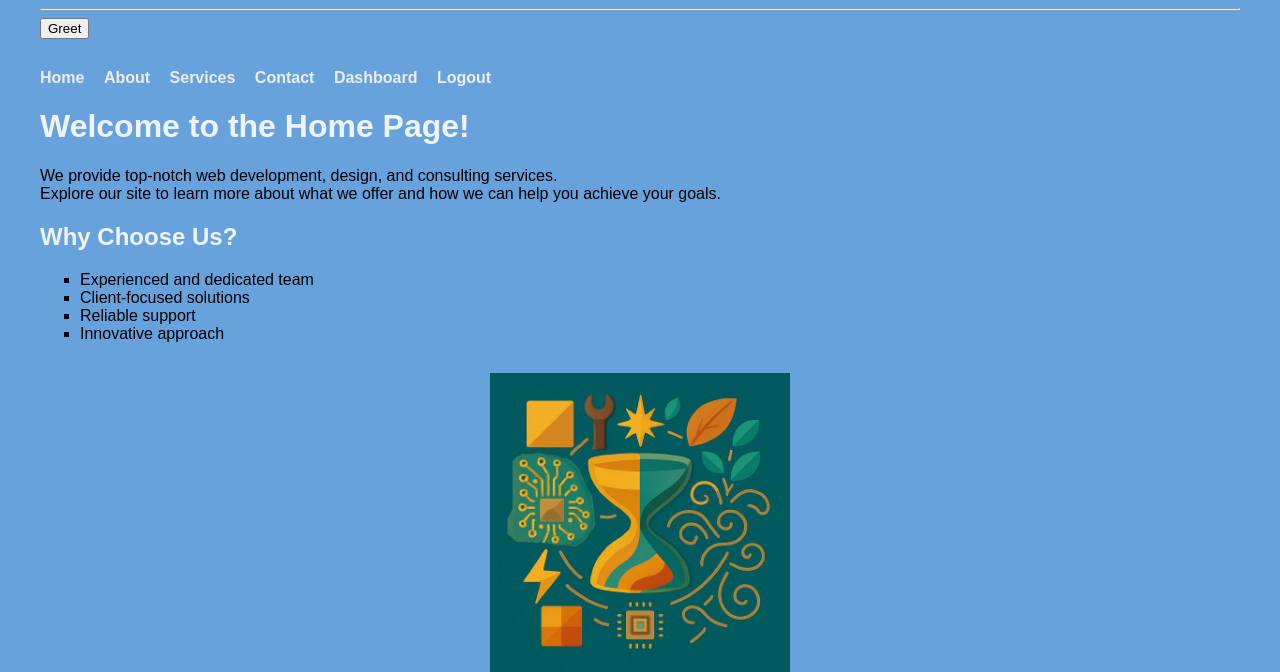
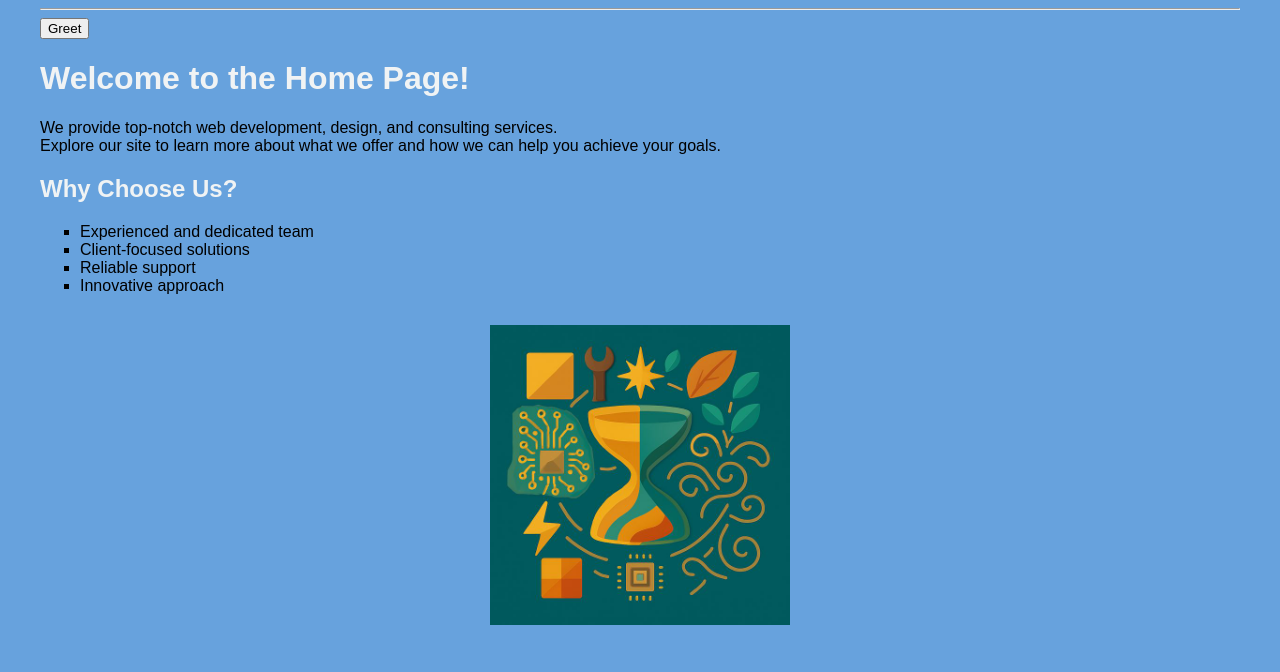
Before and after one commit to hmp36/100_Days_of_Python, a Django app: page / in a window 1280 px wide. Shown: the part 58-730 px from the top of the page. Run offline with Django 5.2, Linux system fonts and the light colour scheme.

Commit message:
Dashboard mods/login/reg

```diff
--- a/mysite/main/templates/home.html
+++ b/mysite/main/templates/home.html
@@ -10,15 +10,7 @@
     <button onclick="greet()">Greet</button>
    </head>
 <body>
-    <nav>
-        <a href="/">Home</a>
-        <a href="/about">About</a>
-        <a href="/services">Services</a>
-        <a href="/contact">Contact</a>
-         <a href="/dashboard">Dashboard</a>
-         <a href="{% url 'logout' %}">Logout</a>
-    </nav>
-    <h1>Welcome to the Home Page!</h1>
+       <h1>Welcome to the Home Page!</h1>
     <div class="intro">
         <p>
             We provide top-notch web development, design, and consulting services.<br>
```
Also changed, not shown: mysite/main/templates/about.html (+1 -8 lines), mysite/main/templates/services.html (+1 -7 lines), mysite/db.sqlite3.
